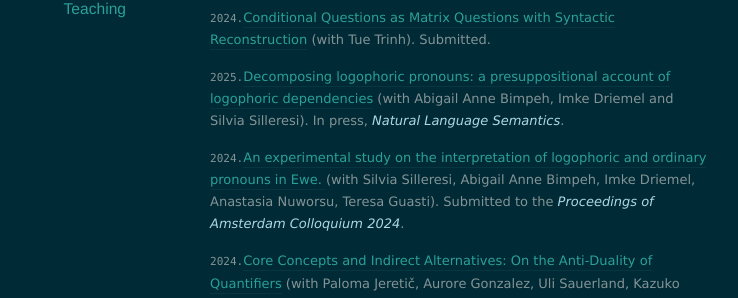
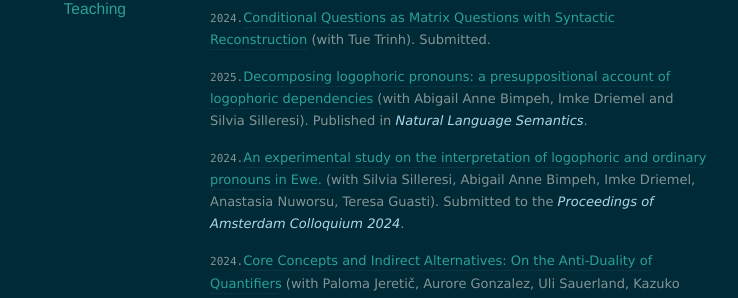
Before and after one commit to itaibassi/itaibassi.github.io, a Jekyll site: the page built from papers/index.markdown, in a window 1280 px wide. Shown: the part 262-560 px from the top of the page, without its empty margins (180-918 px from the left). Built offline with Jekyll 4.4.1, drawn with Linux system fonts in a browser that asks for light colours; nearby versions of some CDN libraries.

Commit message:
Update index.markdown

```diff
--- a/papers/index.markdown
+++ b/papers/index.markdown
@@ -15,7 +15,7 @@
 
 `2025.`[Decomposing logophoric pronouns: a
 presuppositional account of logophoric
-dependencies](https://www.dropbox.com/scl/fi/jsx01gv767lx0w25524er/Strict_Logophors_2nd_round.pdf?rlkey=zy1wf07lasfuc5xmukmj7mmah&dl=0) (with Abigail Anne Bimpeh, Imke Driemel and Silvia Silleresi). In press, *<font color="lightblue"> Natural Language Semantics</font>*.
+dependencies](https://link.springer.com/epdf/10.1007/s11050-025-09242-x?sharing_token=DiL3nTHHsXsL_m1IIwK7Fve4RwlQNchNByi7wbcMAY5Tt6Xbax8xjve6CvAduIH44hiLhdIrOevN4L3v9kk5L_m0I1cFdbvP5_h-jks1pG7a64WsV-h-xSlNk3LPkXunrov5OqjGIpc7S7PJRN-UcGSjDMaQxmpE2UYHmDGUcGQ%3D) (with Abigail Anne Bimpeh, Imke Driemel and Silvia Silleresi). Published in *<font color="lightblue"> Natural Language Semantics</font>*.
 
 `2024.`[An experimental study on the interpretation of logophoric and ordinary pronouns in Ewe.
 ](https://www.dropbox.com/scl/fi/3dou03ehjsz6au4px6ykp/An-experimental-study-on-the-interpretation-of-logophoric-and-ordinary-pronouns-in-Ewe.pdf?rlkey=7sid8pp7ctbp00e5sjwcydf5w&dl=0)   (with Silvia Silleresi, Abigail Anne Bimpeh, Imke Driemel, Anastasia Nuworsu, Teresa Guasti). Submitted to the *<font color="lightblue"> Proceedings of Amsterdam Colloquium 2024</font>*.
```
